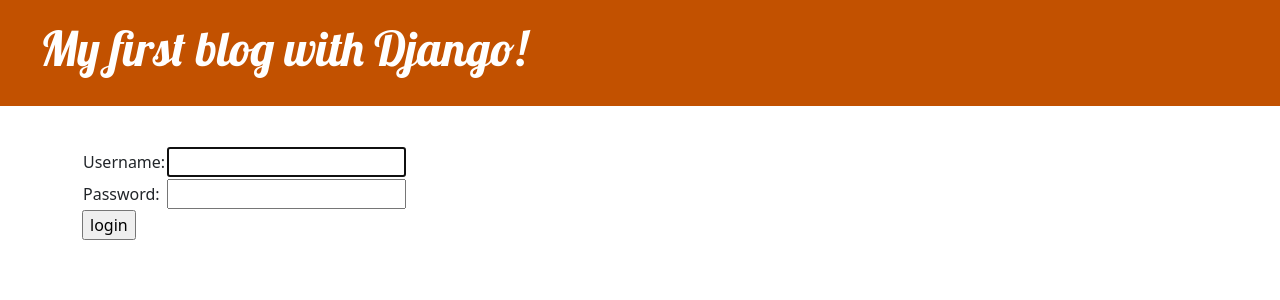
After one commit to mmontonerin/djangogirls_firstblog, a Django app: page /accounts/login/ in a window 1280 px wide. The commit adds this page. Shown: the top 300 px of the page. Run offline with Django 5.2, Linux system fonts and the light colour scheme.

Commit message:
add login

```diff
--- a/blog/templates/blog/base.html
+++ b/blog/templates/blog/base.html
@@ -7,25 +7,25 @@
         <link rel="stylesheet" href="https://fonts.googleapis.com/css?family=Lobster&subset=latin,latin-ext">
         <link rel="stylesheet" href="{% static 'css/blog.css' %}">
     </head>
-    <header class="page-header">
-        <div class="container">
+    <body>
+        <div class="page-header">
             {% if user.is_authenticated %}
                 <a href="{% url 'post_new' %}" class="top-menu">
                     {% include './icons/file-earmark-plus.svg' %}
                 </a>
                 <a href="{% url 'post_draft_list' %}" class="top-menu">Drafts</span></a>
+            {% else %}
+                <a href="{% url 'login' %}" class="top-menu"><span class="glyphicon glyphicon-lock"></span></a>
             {% endif %}
             <h1><a href="/">My first blog with Django!</a></h1>
         </div>
-    </header>
-    <body>
-        <main class="container">
+        <div class="content container">
             <div class="row">
-                <div class="col">
-                {% block content %}
-                {% endblock %}
+                <div class="col-md-8">
+                    {% block content %}
+                    {% endblock %}
                 </div>
             </div>
-        </main>
+        </div>
     </body>
 </html>
--- /dev/null
+++ b/blog/templates/registration/login.html
@@ -0,0 +1,24 @@
+{% extends "blog/base.html" %}
+
+{% block content %}
+    {% if form.errors %}
+        <p>Your username and password didn't match. Please try again.</p>
+    {% endif %}
+
+    <form method="post" action="{% url 'login' %}">
+    {% csrf_token %}
+        <table>
+        <tr>
+            <td>{{ form.username.label_tag }}</td>
+            <td>{{ form.username }}</td>
+        </tr>
+        <tr>
+            <td>{{ form.password.label_tag }}</td>
+            <td>{{ form.password }}</td>
+        </tr>
+        </table>
+
+        <input type="submit" value="login" />
+        <input type="hidden" name="next" value="{{ next }}" />
+    </form>
+{% endblock %}
--- a/blog/urls.py
+++ b/blog/urls.py
@@ -7,4 +7,6 @@ urlpatterns = [
     path('post/new/', views.post_new, name='post_new'),
     path('post/<int:pk>/edit/', views.post_edit, name='post_edit'),
     path('drafts/', views.post_draft_list, name='post_draft_list'),
+    path('post/<int:pk>/publish/', views.post_publish, name='post_publish'),
+    path('post/<int:pk>/remove/', views.post_remove, name='post_remove'),
 ]
--- a/mysite/settings.py
+++ b/mysite/settings.py
@@ -11,6 +11,8 @@ https://docs.djangoproject.com/en/5.1/ref/settings/
 """
 
 from pathlib import Path
+
+LOGIN_REDIRECT_URL = '/'
 
 # Build paths inside the project like this: BASE_DIR / 'subdir'.
 BASE_DIR = Path(__file__).resolve().parent.parent
--- a/mysite/urls.py
+++ b/mysite/urls.py
@@ -14,10 +14,13 @@ Including another URLconf
     1. Import the include() function: from django.urls import include, path
     2. Add a URL to urlpatterns:  path('blog/', include('blog.urls'))
 """
+from django.urls import path, include
 from django.contrib import admin
-from django.urls import path, include
+
+from django.contrib.auth import views
 
 urlpatterns = [
     path('admin/', admin.site.urls),
+    path('accounts/login/', views.LoginView.as_view(), name='login'),
     path('', include('blog.urls')),
 ]
```
Also changed, not shown: blog/templates/blog/post_detail.html (+11 -2 lines), blog/views.py (+18 -0 lines).
